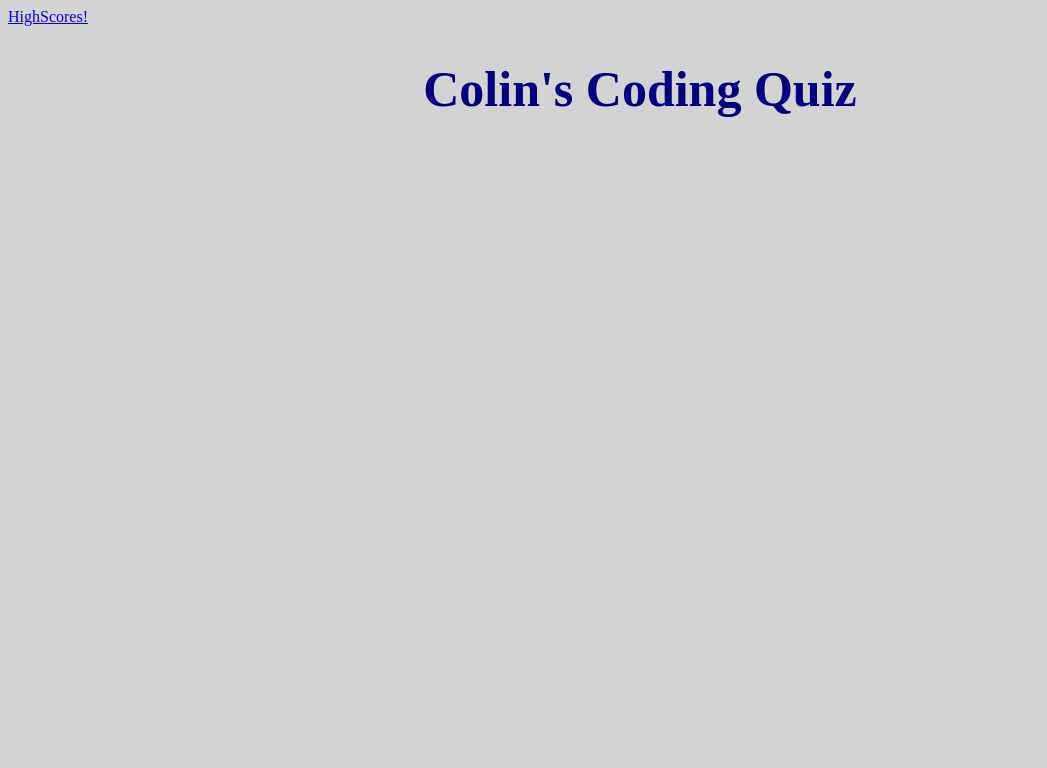
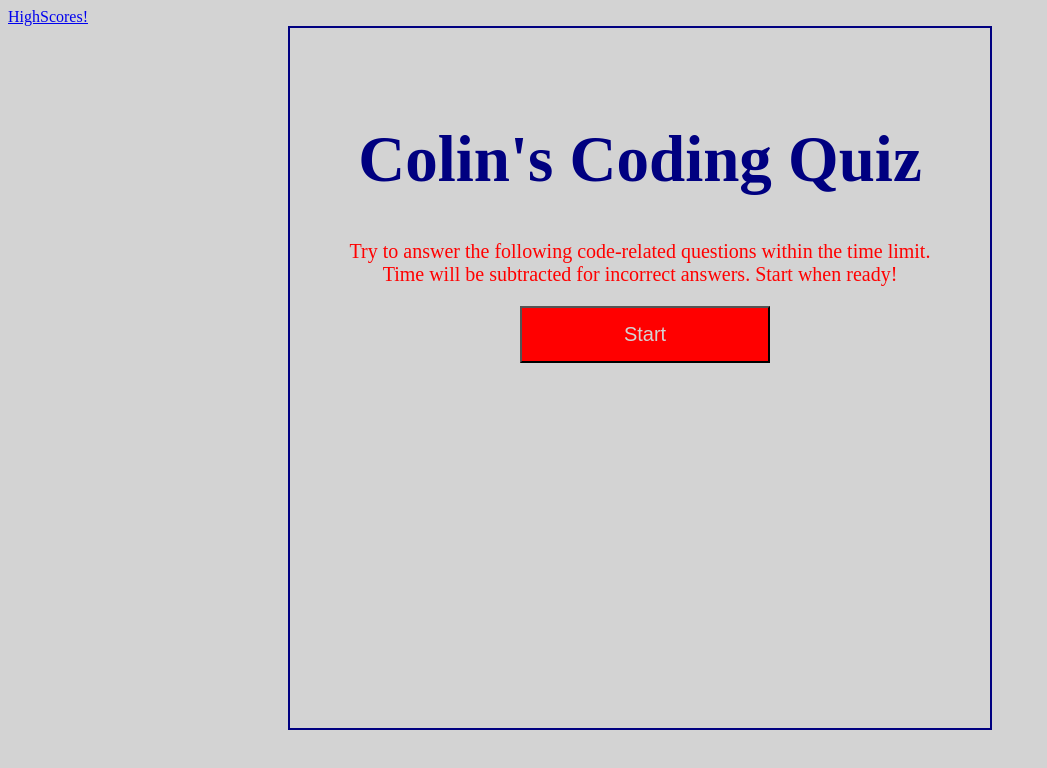
Before and after one commit to Crent99/homework-4-codequiz, a plain HTML site: page index.html in a window 1280 px wide. Shown: the whole page, without its empty margins (0-1047 px from the left). Drawn offline with Linux system fonts and the light colour scheme.

Commit message:
new html/css

```diff
--- a/index.html
+++ b/index.html
@@ -13,10 +13,13 @@
 
     <a href="HighScores.html">HighScores!</a>
 
-    <div id="container">
+    <div class="container">
         <div id="presentTime"></div>
         <div id="questionsDiv">
             <h1>Colin's Coding Quiz</h1>
+            <p>Try to answer the following code-related questions within the time limit. Time will be subtracted for incorrect answers. Start when ready!</p>
+            <ul id="optionsUl"></ul>
+            <button id="startTime">Start</button>
         </div>
 
 
--- a/style.css
+++ b/style.css
@@ -5,5 +5,36 @@
 h1 {
     text-align: center;
     color: navy;
-    font-size: 50px;
+    font-size: 65px;
 }
+
+.container {
+    border: 2px solid navy;
+    padding: 50px;
+    max-width: 600px;
+    margin: auto;
+    height: 600px;
+}
+
+p {
+    color: red;
+    text-align: center;
+    font-size: 20px;
+}
+
+#startTime {
+    background-color: red;
+    margin-left: 30%;
+    padding: 15px 32px;
+    font-size: 20px;
+    color: lightgray;
+    width: 250px;
+}
+
+
+#startTime:hover {
+    cursor: pointer;
+    box-shadow: 0 0.4rem 1.4rem 0 navy;
+    transition: transform 150ms;
+    transform: scale(1.03);
+}
```
